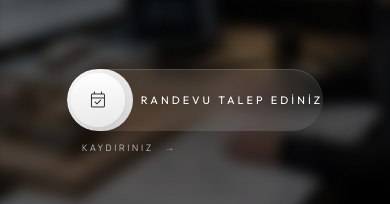
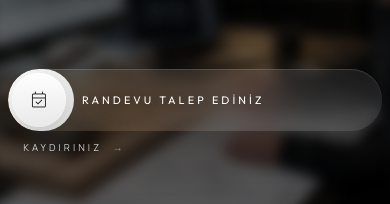
Before and after one commit to deqoin-website/Deqoin-new, a Next.js app: page / in a window 390 px wide. Shown: the part 432-636 px from the top of the page. Built offline with nearby package versions, Linux system fonts and the light colour scheme; no server answers; the database is empty; a web font is replaced by a local one.

Commit message:
Expand mobile swipe CTA width

```diff
--- a/app/globals.css
+++ b/app/globals.css
@@ -613,7 +613,8 @@ video {
 
 @media (max-width: 767px) {
   .swipe-appointment-button {
-    width: min(100%, 400px);
+    width: calc(100vw - 1rem);
+    max-width: 100%;
     height: 62px;
   }
 
@@ -628,8 +629,9 @@ video {
   }
 
   .swipe-appointment-hint {
-    font-size: 0.56rem;
-    letter-spacing: 0.3em;
+    font-size: 0.6rem;
+    letter-spacing: 0.32em;
+    color: rgba(255, 255, 255, 0.88);
   }
 
   .swipe-appointment-hint-arrow {
--- a/components/SwipeAppointmentButton.tsx
+++ b/components/SwipeAppointmentButton.tsx
@@ -73,7 +73,7 @@ export default function SwipeAppointmentButton({
         className="swipe-appointment-button"
         onClick={onActivate}
         aria-label="Randevu talep ediniz"
-        style={{ minWidth: compact ? "340px" : undefined }}
+        style={{ minWidth: compact ? "min(100%, 460px)" : undefined }}
       >
         <motion.div className="swipe-appointment-fill" style={{ width: fillWidth }} />
         <span className="swipe-appointment-label">RANDEVU TALEP EDİNİZ</span>
```
